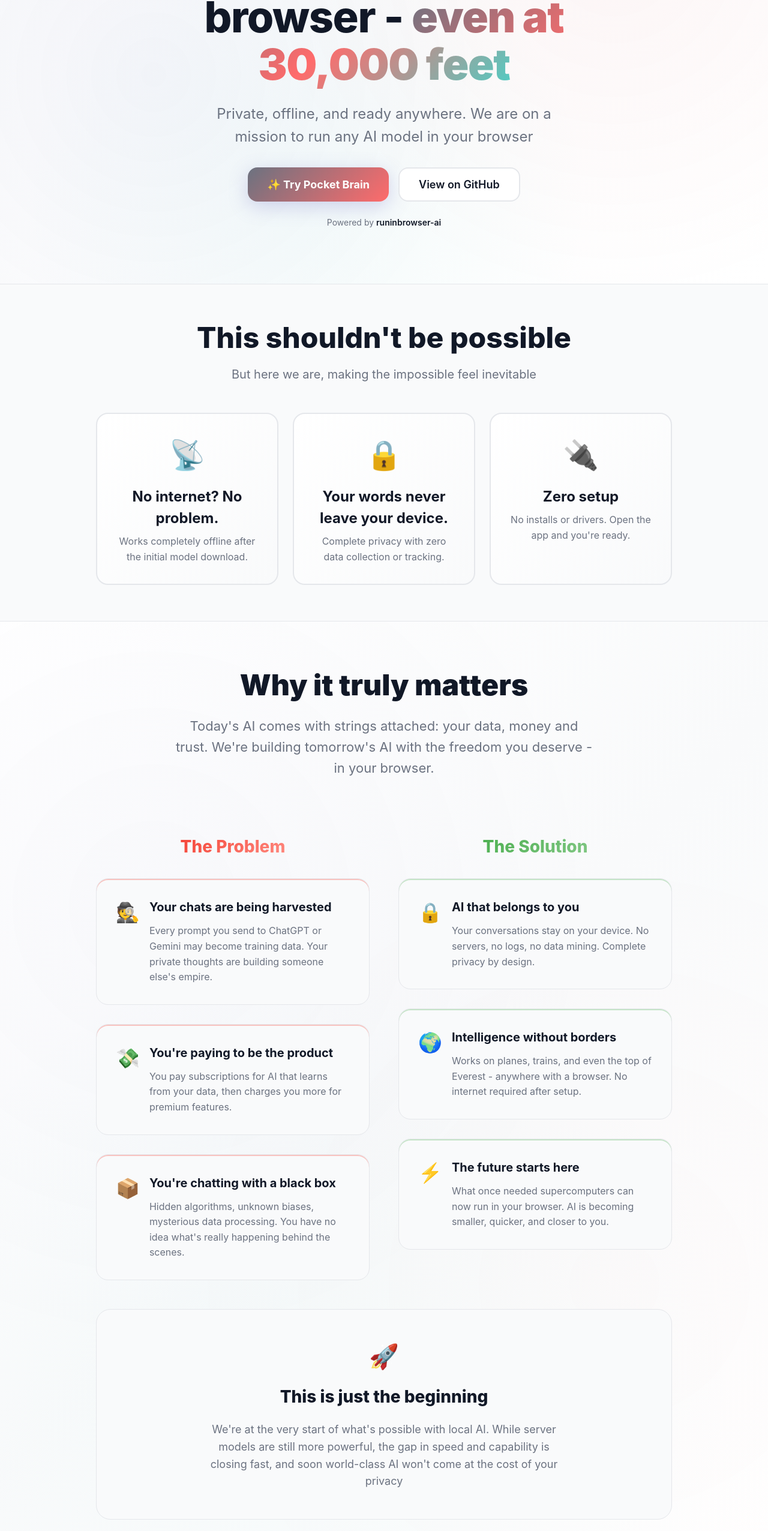
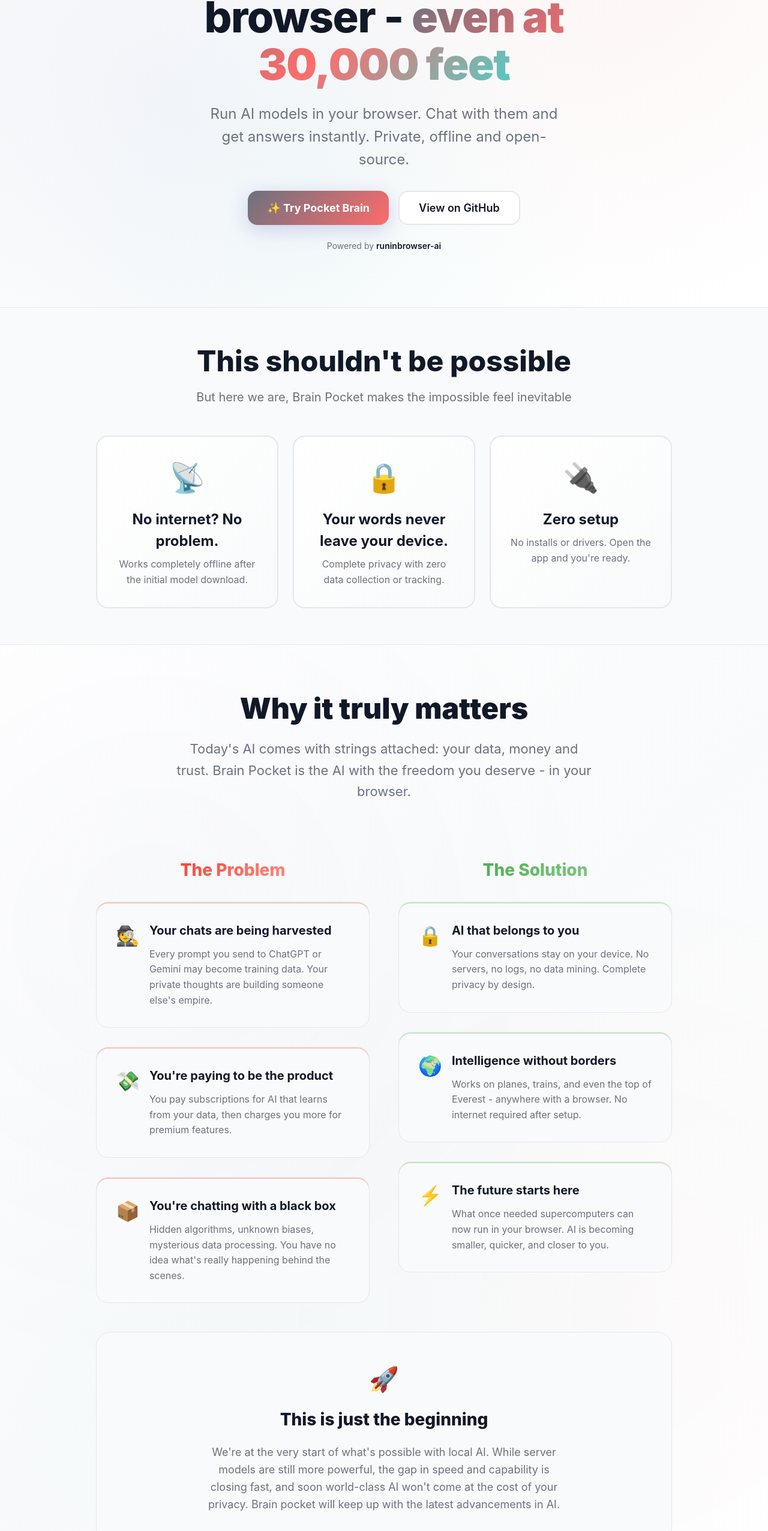
Before and after one commit to insertmike/runinbrowser-ai, a React (Vite) app in the folder examples/pocket-brain/: page / in a window 1280 px wide. Shown: the part 224-2776 px from the top of the page at 60% size. Built offline with nearby package versions, Linux system fonts and the light colour scheme.

Commit message:
chore(pocket-brain): update brain-pocket launch wording (#5)
Update pocket-brain launch wording for better conversions

```diff
--- a/examples/pocket-brain/src/features/landing/components/ComparisonSection/ComparisonSection.tsx
+++ b/examples/pocket-brain/src/features/landing/components/ComparisonSection/ComparisonSection.tsx
@@ -54,8 +54,8 @@
                 <thead>
                   <tr className={styles.tableHeader}>
                     <th>Criteria</th>
-                    <th>Browser AI</th>
-                    <th>Cloud AI</th>
+                    <th>Brain Pocket</th>
+                    <th>Cloud AI (ChatGPT)</th>
                   </tr>
                 </thead>
                 <tbody>
--- a/examples/pocket-brain/src/features/landing/components/FeaturesSection/FeaturesSection.tsx
+++ b/examples/pocket-brain/src/features/landing/components/FeaturesSection/FeaturesSection.tsx
@@ -25,7 +25,9 @@
       <div className={`container ${styles.container}`}>
         <div className={styles.header}>
           <h2 className={styles.title}>This shouldn't be possible</h2>
-          <p className={styles.subtitle}>But here we are, making the impossible feel inevitable</p>
+          <p className={styles.subtitle}>
+            But here we are, Brain Pocket makes the impossible feel inevitable
+          </p>
         </div>
 
         <div className={styles.grid}>
--- a/examples/pocket-brain/src/features/landing/components/HeroSection/HeroSection.tsx
+++ b/examples/pocket-brain/src/features/landing/components/HeroSection/HeroSection.tsx
@@ -20,8 +20,8 @@
           </h1>
 
           <p className={styles.description}>
-            Private, offline, and ready anywhere. We are on a mission to run any AI model in your
-            browser
+            Run AI models in your browser. Chat with them and get answers instantly. Private,
+            offline and open-source.
           </p>
 
           <div className={styles.buttonContainer}>
--- a/examples/pocket-brain/src/features/landing/components/WhyItMattersSection/WhyItMattersSection.tsx
+++ b/examples/pocket-brain/src/features/landing/components/WhyItMattersSection/WhyItMattersSection.tsx
@@ -45,8 +45,8 @@
         <div className={styles.header}>
           <h2 className={styles.title}>Why it truly matters</h2>
           <p className={styles.description}>
-            Today's AI comes with strings attached: your data, money and trust. We're building
-            tomorrow's AI with the freedom you deserve - in your browser.
+            Today's AI comes with strings attached: your data, money and trust. Brain Pocket is the
+            AI with the freedom you deserve - in your browser.
           </p>
         </div>
 
@@ -92,7 +92,8 @@
           <p className={styles.footerDescription}>
             We're at the very start of what's possible with local AI. While server models are still
             more powerful, the gap in speed and capability is closing fast, and soon world-class AI
-            won't come at the cost of your privacy
+            won't come at the cost of your privacy. Brain pocket will keep up with the latest
+            advancements in AI.
           </p>
         </div>
       </div>
```
